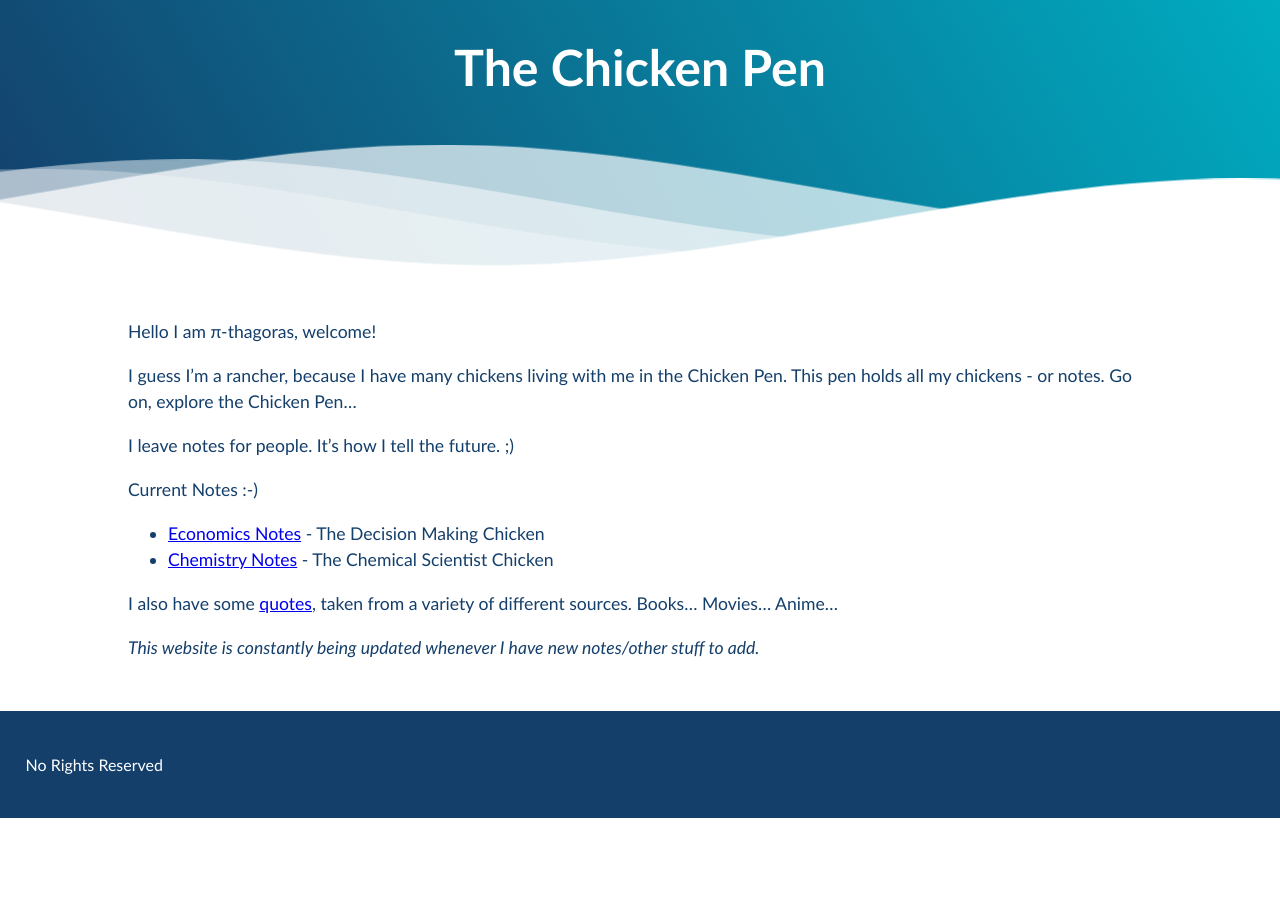
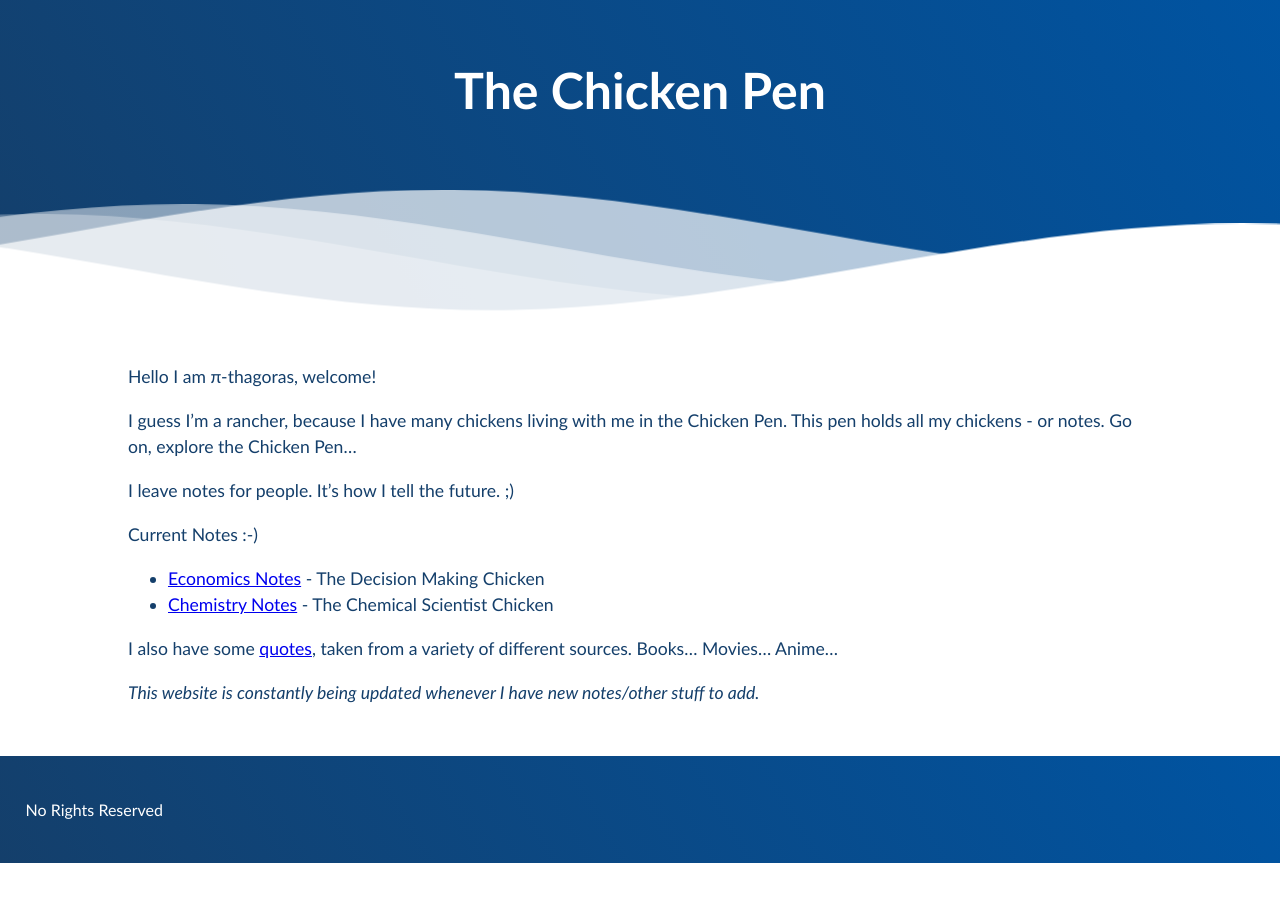
Before and after one commit to Pi-thagoras/the-chicken-pen, a Jekyll site: the page built from index.md, in a window 1280 px wide. Built offline with Jekyll 4.4.1, drawn with Linux system fonts in a browser that asks for light colours.

Commit message:
vault backup: 2023-04-11 10:58:21

```diff
--- a/assets/css/styles.css
+++ b/assets/css/styles.css
@@ -78,12 +78,12 @@ img {
 .page-header {
   position:relative;
   text-align:center;
-  background: linear-gradient(60deg, #143F6B 0%, rgba(0,172,193,1) 100%);
+  background: linear-gradient(60deg, #143F6B 0%, rgb(0, 84, 162) 100%);
   color:white;
 }
 
 .inner-header {
-  height:15vh;
+  height:20vh;
   width:100%;
   margin: 0;
   padding: 0;
@@ -117,7 +117,7 @@ img {
 .page-footer {
   position: relative;
   padding: 2%;
-  background-color: #143F6B;
+  background: linear-gradient(60deg, #143F6B 0%, rgb(0, 84, 162) 100%);
   color: #ffffff;
 }
 
```
